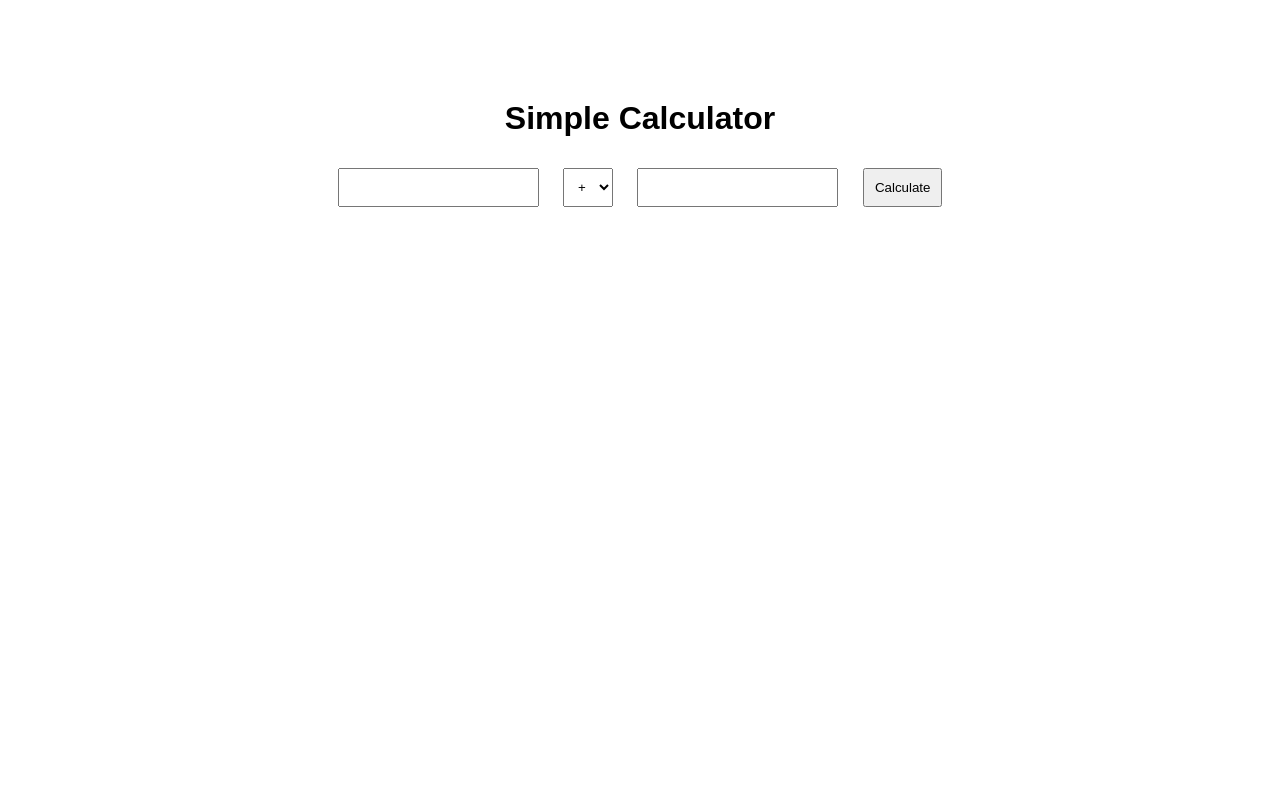
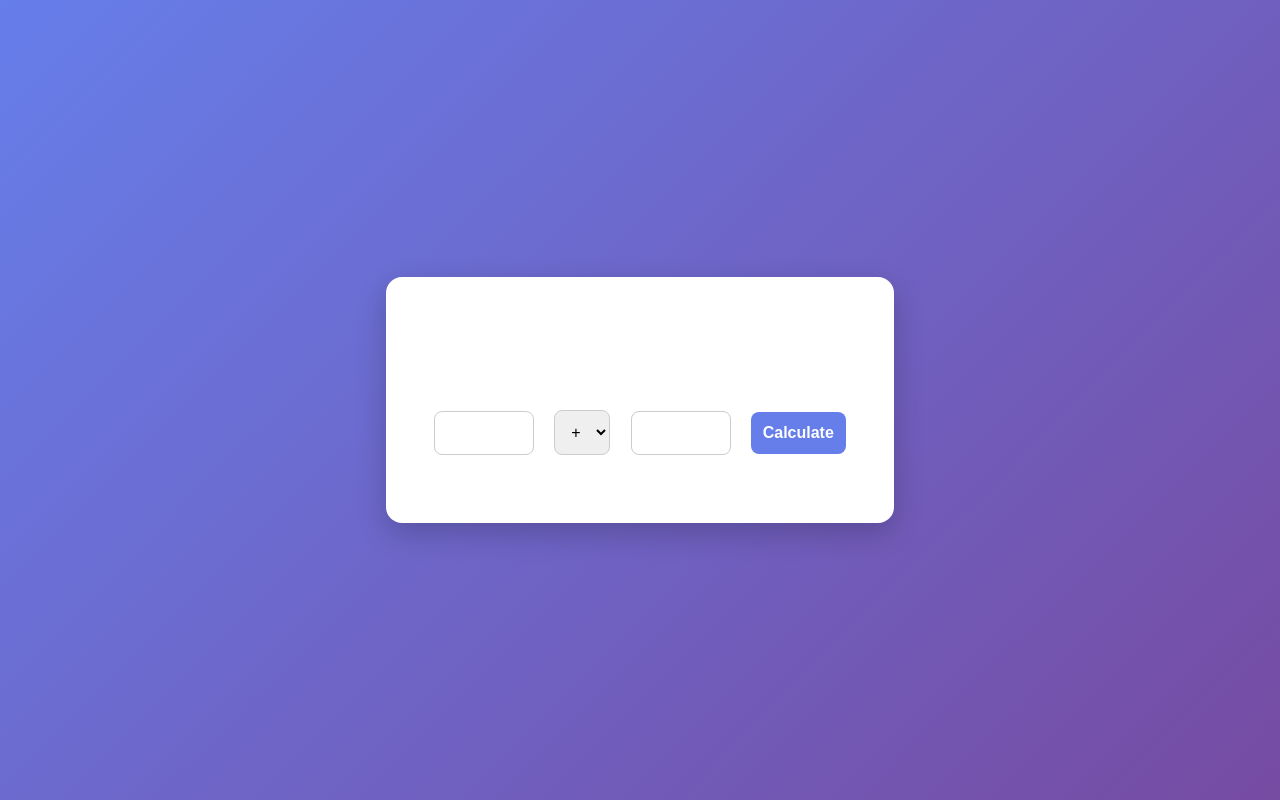
Before and after one commit to Nigatie-Sahlie/Cloud-Computing-repo, a Flask app: page / in a window 1280 px wide. Run offline with Flask 3, Linux system fonts and the light colour scheme.

Commit message:
Update frontend to manually deployee the app

```diff
--- a/DevOps/calculator-app/static/style.css
+++ b/DevOps/calculator-app/static/style.css
@@ -1,17 +1,60 @@
-body{
-
-    font-family:Arial;
-    text-align:center;
-    margin-top:100px;
+* {
+  box-sizing: border-box;
 }
 
-input,select,button{
-
-    padding:10px;
-    margin:10px;
+body {
+  font-family: 'Segoe UI', Arial, sans-serif;
+  background: linear-gradient(135deg, #667eea, #764ba2);
+  min-height: 100vh;
+  margin: 0;
+  display: flex;
+  align-items: center;
+  justify-content: center;
 }
 
-button{
+h1 {
+  color: white;
+  margin-bottom: 20px;
+}
 
-    cursor:pointer;
+.card {
+  background: white;
+  padding: 40px;
+  border-radius: 16px;
+  box-shadow: 0 10px 30px rgba(0,0,0,0.2);
+  text-align: center;
+  min-width: 350px;
 }
+
+input, select, button {
+  padding: 12px;
+  margin: 8px;
+  border-radius: 8px;
+  border: 1px solid #ccc;
+  font-size: 16px;
+}
+
+input {
+  width: 100px;
+  text-align: center;
+}
+
+button {
+  background: #667eea;
+  color: white;
+  border: none;
+  cursor: pointer;
+  font-weight: bold;
+  transition: 0.2s;
+}
+
+button:hover {
+  background: #5563d1;
+}
+
+#result {
+  margin-top: 20px;
+  font-size: 20px;
+  font-weight: bold;
+  color: #333;
+}
--- a/DevOps/calculator-app/templates/index.html
+++ b/DevOps/calculator-app/templates/index.html
@@ -8,6 +8,7 @@
 
 <body>
 
+<div class="card">
     <h1>Simple Calculator</h1>
 
     <input type="number" id="num1">
@@ -24,6 +25,7 @@
     <button onclick="calculate()">Calculate</button>
 
     <h2 id="result"></h2>
+</div>
 
 <script src="/static/script.js"></script>
 
```
Lines whose indentation alone changed are shown as unchanged.
